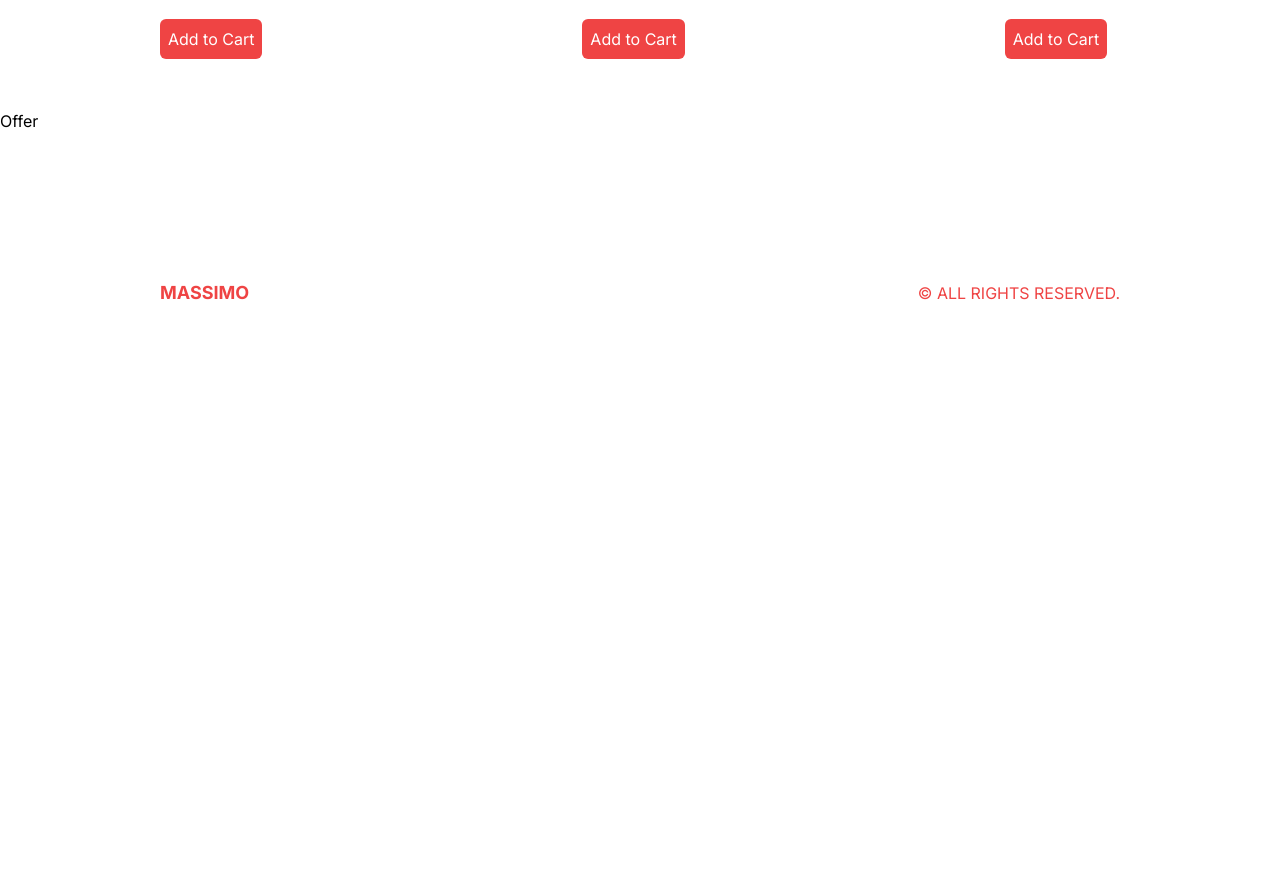
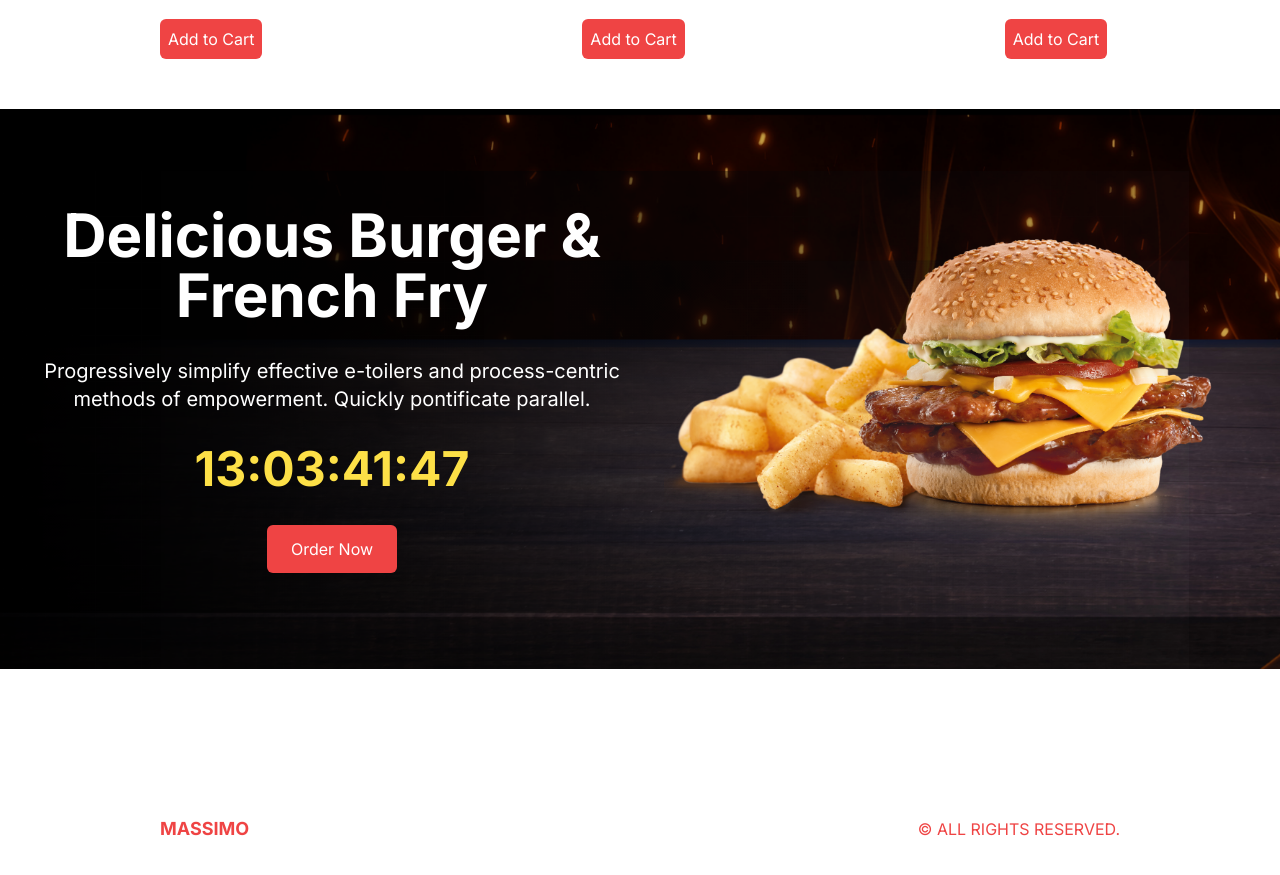
Before and after one commit to codeozdev/restaurant-nextjs-tailwind-typescript, a Next.js app: page / in a window 1280 px wide. Shown: the part 1411-2286 px from the top of the page. Before the commit the page ends 1864 px from the top, so only its background shows below. Built offline with nearby package versions, Linux system fonts and the light colour scheme.

Commit message:
offer-react-countdown paket ile geri sayim

```diff
--- /dev/null
+++ b/components/CountDown.tsx
@@ -0,0 +1,17 @@
+'use client'
+import Countdown from 'react-countdown'
+
+const endingData = new Date('2023-08-25') // YYYY-MM-DD
+
+const CountDown = () => {
+  return (
+    <Countdown
+      date={endingData}
+      className='text-yellow-300 font-bold text-5xl'
+    />
+  )
+}
+export default CountDown
+
+
+//yarn add react-countdown
--- a/components/Featured.tsx
+++ b/components/Featured.tsx
@@ -8,7 +8,6 @@
       {/* WRAPPER */}
       <div className='flex w-max'>
         {/* SINGLE ITEM */}
-
         {featuredProducts.map((item) => (
           <div
             className='w-screen h-[60vh] flex flex-col items-center justify-around p-4 hover:bg-fuchsia-50 transition-all duration-300 md:w-[50vh] xl:w-[33vw] xl:h-[90vh]'
@@ -21,7 +20,9 @@
             )}
             {/* TEXT CONTAINER */}
             <div className='flex-1 flex flex-col gap-4 items-center text-center justify-center'>
-              <h1 className='text-xl font-bold uppercase xl:text-2xl 2xl:text-3xl'>{item.title}</h1>
+              <h1 className='text-xl font-bold uppercase xl:text-2xl 2xl:text-3xl'>
+                {item.title}
+              </h1>
               <p className='p-4 2xl:p-8'>{item.desc}</p>
               <span className='text-xl font-bold'>${item.price}</span>
               <button className='bg-red-500 text-white p-2 rounded-md'>
--- a/components/Offer.tsx
+++ b/components/Offer.tsx
@@ -1,7 +1,30 @@
+import Image from 'next/image'
 import React from 'react'
+import CountDown from './CountDown'
 
 const Offer = () => {
-  return <div>Offer</div>
+  return (
+    <div className="bg-black h-screen flex flex-col md:flex-row md:justify-between md:bg-[url('/offerBg.png')] md:h-[70vh] bg-cover bg-center">
+      {/* TEXT CONTAINER */}
+      <div className='flex-1 flex flex-col justify-center items-center text-center gap-8 p-6'>
+        <h1 className='text-white text-5xl font-bold xl:text-6xl'>
+          Delicious Burger & French Fry
+        </h1>
+        <p className='text-white xl:text-xl'>
+          Progressively simplify effective e-toilers and process-centric methods
+          of empowerment. Quickly pontificate parallel.
+        </p>
+        <CountDown />
+        <button className='bg-red-500 text-white rounded-md py-3 px-6'>
+          Order Now
+        </button>
+      </div>
+      {/* IMAGE CONTAINER */}
+      <div className='flex-1 relative w-full md:h-full'>
+        <Image src='/offerProduct.png' alt='' fill className='object-contain' />
+      </div>
+    </div>
+  )
 }
 
 export default Offer
--- a/package.json
+++ b/package.json
@@ -18,6 +18,7 @@
     "next": "13.4.13",
     "postcss": "8.4.27",
     "react": "18.2.0",
+    "react-countdown": "^2.3.5",
     "react-dom": "18.2.0",
     "tailwindcss": "3.3.3",
     "typescript": "5.1.6"
```
Also changed, not shown: 1 other file (tests, documents, lock files or other folders).
